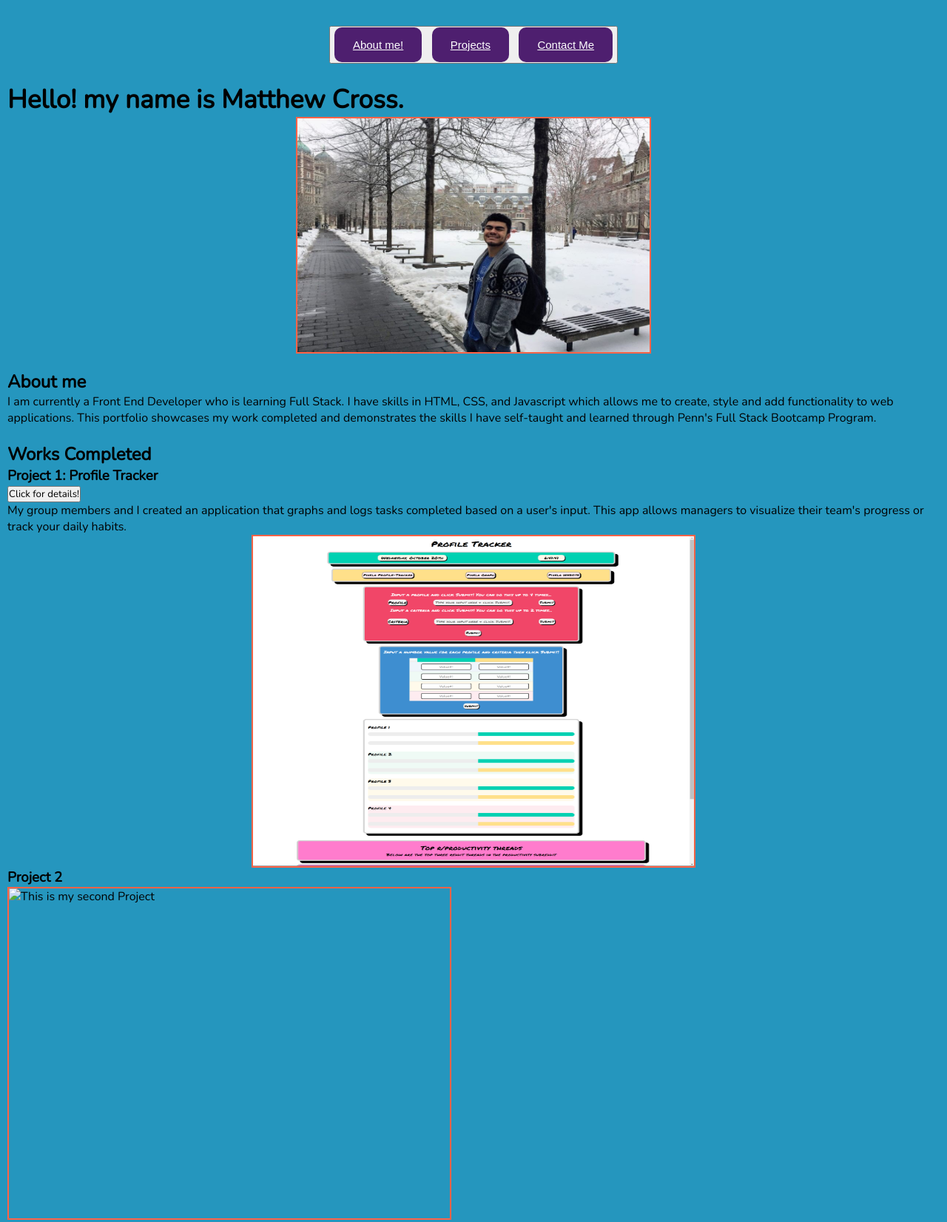
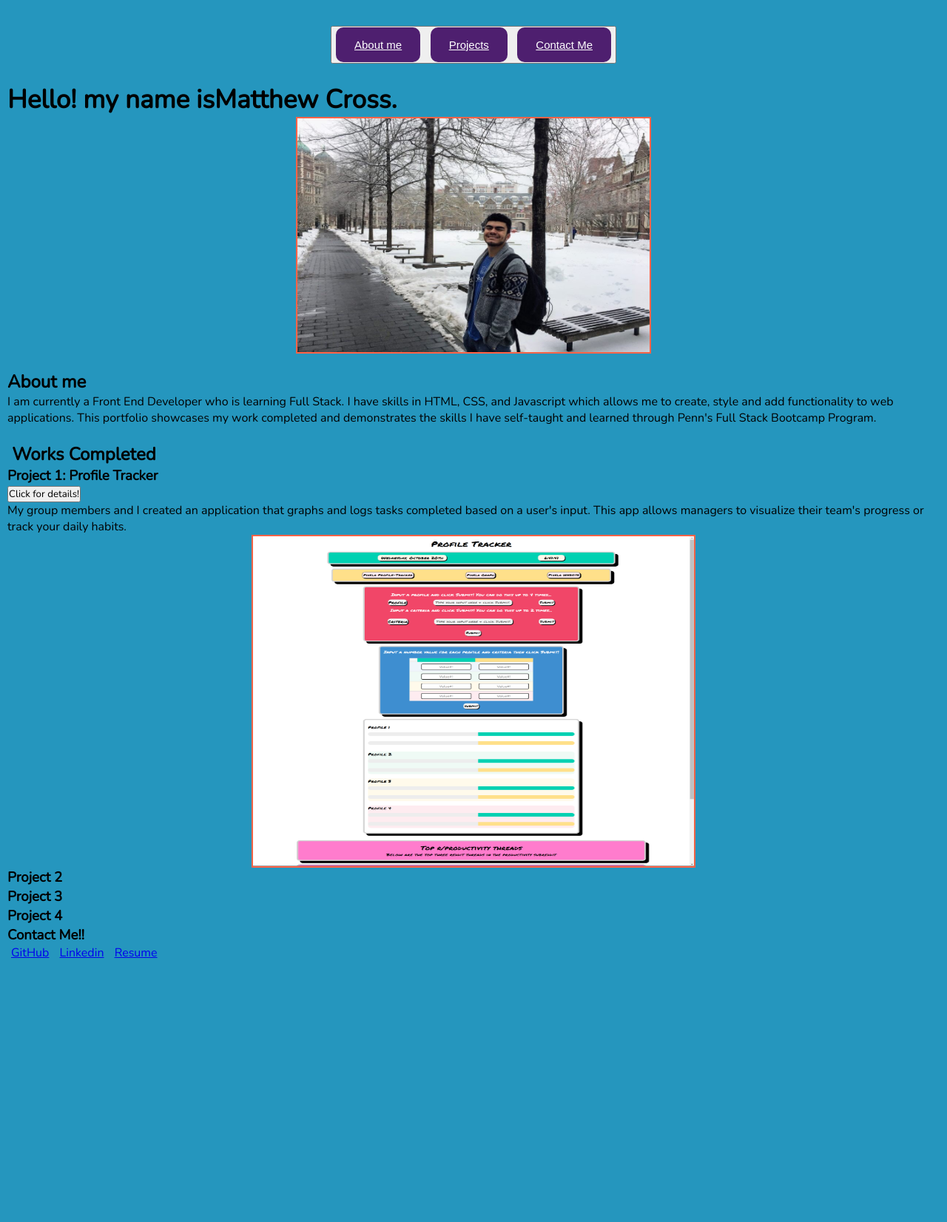
Before and after one commit to matt-cross23/Updated-Portfolio, a plain HTML site: page index.html in a window 1280 px wide. Shown: the top 1652 px of the page at 74% size. After the commit the page ends 1309 px from the top, so only its background shows below. Drawn offline with nearby package versions, Linux system fonts and the light colour scheme.

Commit message:
Update HTML

```diff
--- a/index.html
+++ b/index.html
@@ -18,14 +18,14 @@
        <nav>
             <button class="Nav" aria-label="Toggle navigation">
             <ul class="nav_list">
-                <li class="nav_item"> <a href="#Bio"> About me!</a></li>
-                <li class="nav_item"> <a href="#Projects">Projects</a></li>
-                <li class="nav_item"> <a href="#Contact-Link"> Contact Me</a></li>
+                <li class="nav-item"> <a href="#Bio"> About me</a></li>
+                <li class="nav-item"> <a href="#Projects">Projects</a></li>
+                <li class="nav-item"> <a href="#Contact-Link"> Contact Me</a></li>
             </ul>
         </button>
         </nav>
     <h1 class="Heading">
-        Hello! my name is <strong>Matthew Cross</strong>.
+        Hello! my name is<strong>Matthew Cross.</strong>
      </h1>
          <div class="Developer-img">
         <img src="./assets/imgs/IMG_5225_Original.jpg" alt="Matt's img" id="Matt">
@@ -39,40 +39,33 @@
             <p> I am currently a Front End Developer who is learning Full Stack. I have skills in HTML, CSS, and Javascript which allows me to create, style and add functionality to web applications. This portfolio showcases my work completed and demonstrates the skills I have self-taught and learned through Penn's Full Stack Bootcamp Program.</p>
             <br>
         </section>
-            <h2 class="Work">Works Completed </h2>
+            <h2 class="Work"> Works Completed </h2>
         <section id="Projects">
             <h3> Project 1: Profile Tracker</h3>
             <button>Click for details!</button>
             <p> My group members and I created an application that graphs and logs tasks completed based on a user's input. This app allows managers to visualize their team's progress or track your daily habits. </p>
-            <p id="Project-1">
-                <a href="https://zaydnubani.github.io/Penn-Collab-Project-1/" alt="Project-1"><img src="./assets/imgs/Project 1.png" alt="This is my first Project"></a>
+            <p id="Project-1"> <a href="https://zaydnubani.github.io/Penn-Collab-Project-1/" alt="Project-1"><img src="./assets/imgs/Project 1.png" alt="This is my first Project"></a>
             </p>
             <h3> Project 2</h3>
-            <p id="Project 2">
-                <img src="" alt="This is my second Project">
-                <a href="" alt="This is my second Project"></a>
+            <p id="Project 2"> <a href="https://matt-cross23.github.io/day-planner/" alt="Project2" img src=""></a>
             </p>
             <h3> Project 3</h3>
-            <p id="Project 3">
-                <img src="" alt="This is my third Project">
-                <a href="" alt=""></a>
-                </p>
+            <p id="Project 3"> <a href="" alt="Project3" img src="https://matt-cross23.github.io/Weather-Dashboard/index.html" alt="This is my third Project"></a>
+            </p>
             <h3> Project 4</h3>
-            <p id="Project 4">
-                <img src="" alt="This is my fourth Project">
-                <a href="" alt=""></a>
-                </p>
+            <p id="Project 4"> <a href="" alt="Project4" img src="https://matt-cross23.github.io/Coding-quiz/" alt="This is my fourth Project"></a>
+            </p>
         </section>
         <section id= "footer">
  <section id="Contact-Link">
-        <h3> Contact Me!!</h3>
+        <h3 id= "contact-head"> Contact Me!!</h3>
         <article>
-            <ul class="Contact list">
-                <li> Github </li>
-                <li>Linkedin</li>
-                <li>Twitter</li>
-                </ul>
+            <ul id="Contact-list">
+            <a href= "https://github.com/matt-cross23"> <li>GitHub</li></a>
+            <a href= "https://www.linkedin.com/in/matthew-cross-/"> <li>Linkedin</li></a>
+            <a href="https://docs.google.com/document/d/e/2PACX-1vRJldktSTnolRV8F2OqV5NbsL8g0euVCVEiw7Qwgif0YHEr6iQQym3US_l9IHIo5Q/pub"><li>Resume</li></a>
+             </ul>
         </article>
     </section>
     <script src="./assets/script.js"></script>
-</body>
+    </body>
```
